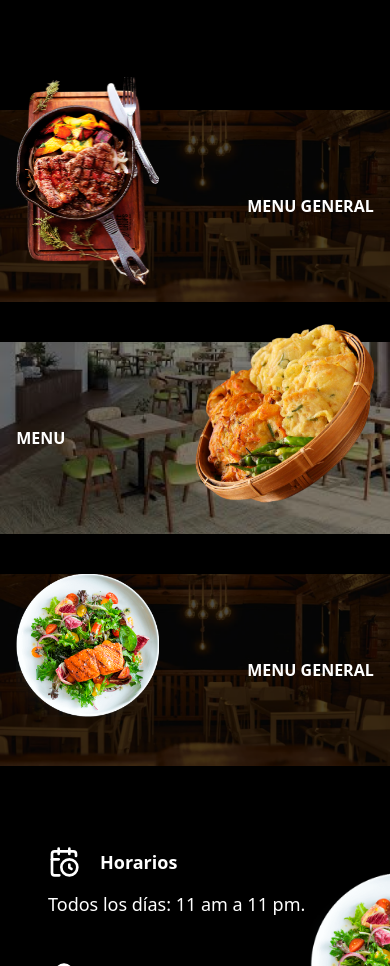
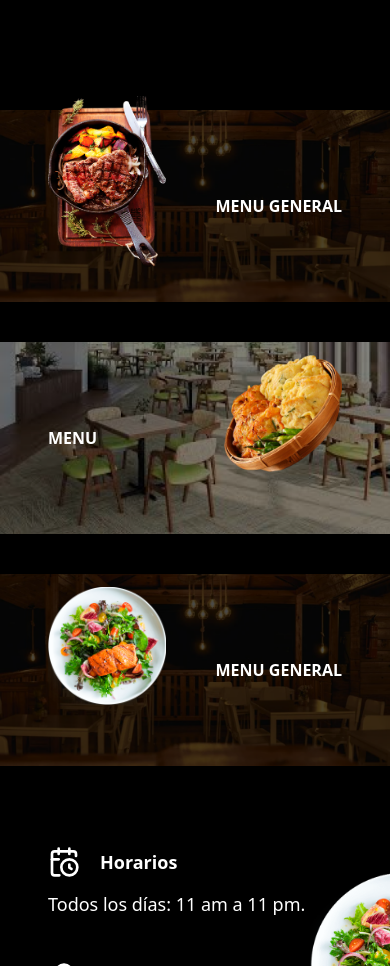
Before and after one commit to DJkell/Class-Restaurant-Template, a React (Vite) app: page / in a window 390 px wide. Shown: the part 805-1771 px from the top of the page. Built offline with nearby package versions, Linux system fonts and the light colour scheme.

Commit message:
fix banners responsive 0.1

```diff
--- a/src/components/Banners.tsx
+++ b/src/components/Banners.tsx
@@ -14,19 +14,19 @@ export default function Banners({ btn, data }: BannersProps) {
       {data.map((banner: dataItemsImg) => (
         <div
           style={{ backgroundImage: `url(${banner.bgImg})` }}
-          className="flex bg-cover bg-center bg-no-repeat h-48 md:h-80 lg:h-[640px] items-center"
+          className="flex bg-cover bg-center bg-no-repeat h-48 md:h-80 lg:h-[640px] "
         >
           {banner.direction ? (
             <div
-              className={`flex justify-between w-11/12 md:w-3/5 gap-x-12 mx-auto items-center ${
+              className={`flex justify-between w-11/12 md:w-3/5 gap-x-2 mx-12 items-center md:gap-x-22  md:mx-20 ${
                 btn && "ml-6 mr-14"
               }`}
             >
               <img
                 src={banner.img}
-                className={`w-2/5 md:w-96 lg:w-[416px] m-0 p-0 -translate-y-6`}
+                className={`w-2/5 md:w-80 lg:w-[416px] -translate-y-6 md:mr-20`}
               />
-              <div className="flex flex-col gap-y-2">
+              <div className="flex flex-col">
                 <h2 className="text-white lg:text-2xl xl:text-3xl 2xl:text-4xl font-bold">
                   {banner.text}
                 </h2>
@@ -39,7 +39,7 @@ export default function Banners({ btn, data }: BannersProps) {
             </div>
           ) : (
             <div
-              className={`flex justify-between w-11/12 md:w-3/5 gap-x-12 mx-auto items-center ${
+              className={`flex justify-between w-11/12 md:w-3/5 gap-x-12 mx-12 md:ml-40 md:mr-12 items-center ${
                 btn && "ml-14 mr-6"
               }`}
             >
@@ -53,9 +53,10 @@ export default function Banners({ btn, data }: BannersProps) {
                   </BtnStroke>
                 )}
               </div>
+
               <img
                 src={banner.img}
-                className={`w-1/2 md:w-96 lg:w-[416px] m-0 p-0 -translate-y-6`}
+                className={`w-2/5 md:w-80 lg:w-[416px] -translate-y-6 md:translate-x-1/4`}
               />
             </div>
           )}
--- a/src/components/header.tsx
+++ b/src/components/header.tsx
@@ -1,9 +1,11 @@
 import { useState } from "react";
 import { Menu, X } from "lucide-react"; // iconos minimalistas
 import { Link } from "react-router-dom";
+import useWindowWidth from "../utils/windowWidth";
 
 export default function Header() {
   const [open, setOpen] = useState(false);
+  const windWith = useWindowWidth();
 
   return (
     <header
@@ -12,6 +14,21 @@ export default function Header() {
       }`}
     >
       <h1 className="text-lg font-bold z-50">logo</h1>
+      {windWith > 768 && (
+        <>
+          <nav className="flex space-x-8 text-lg font-semibold">
+            <Link to="/" className="hover:text-yellow-400">
+              Inicio
+            </Link>
+            <Link to="/Menu" className="hover:text-yellow-400">
+              Menú
+            </Link>
+            <Link to="/contacto" className="hover:text-yellow-400">
+              Contacto
+            </Link>
+          </nav>
+        </>
+      )}
 
       {/* Botón de Menú hamburguesa con el botonsito de Menú y X */}
       <button onClick={() => setOpen(!open)} className="md:hidden z-50">
--- /dev/null
+++ b/src/utils/windowWidth.ts
@@ -0,0 +1,12 @@
+import { useState, useEffect } from "react";
+
+export default function useWindowWidth() {
+  const [width, setWidth] = useState(window.innerWidth);
+
+  useEffect(() => {
+    const handleResize = () => setWidth(window.innerWidth);
+    window.addEventListener("resize", handleResize);
+    return () => window.removeEventListener("resize", handleResize);
+  }, []);
+  return width;
+}
```
